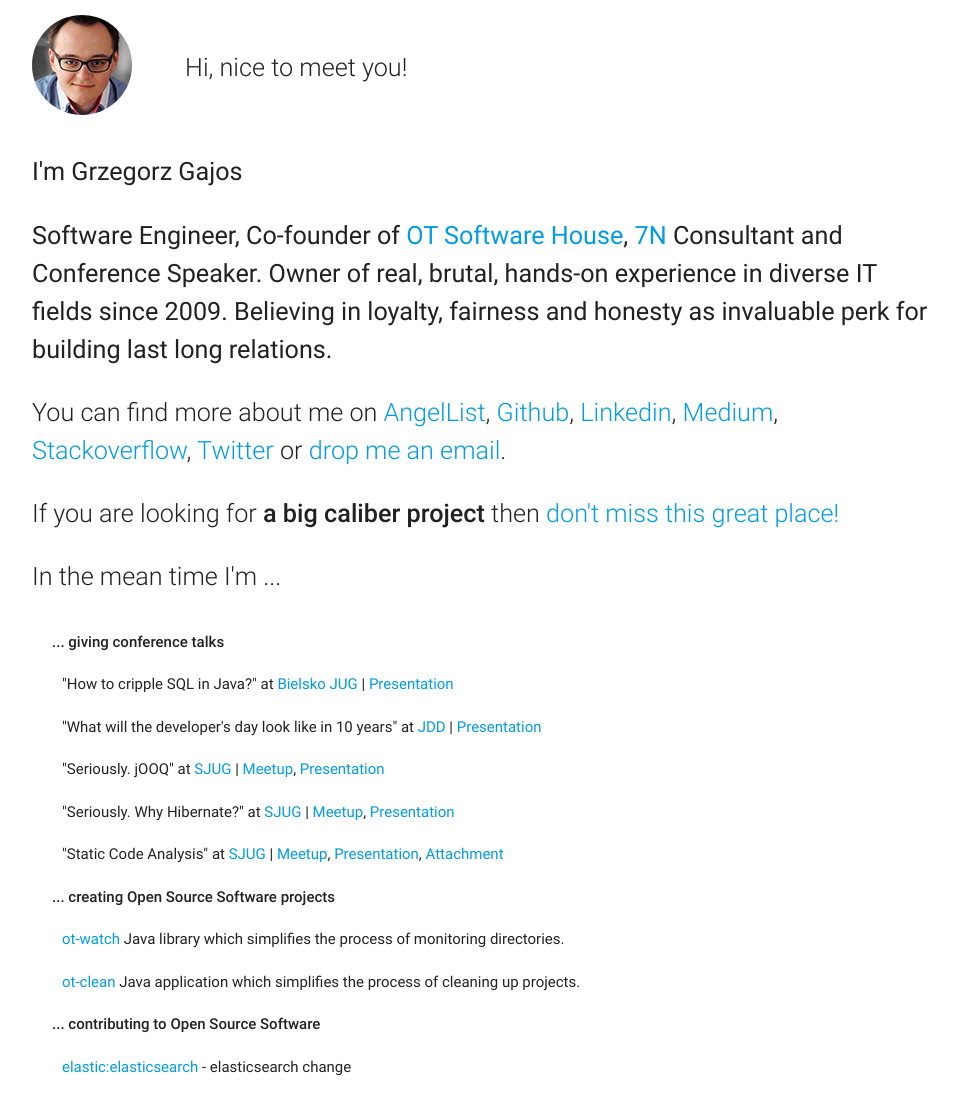
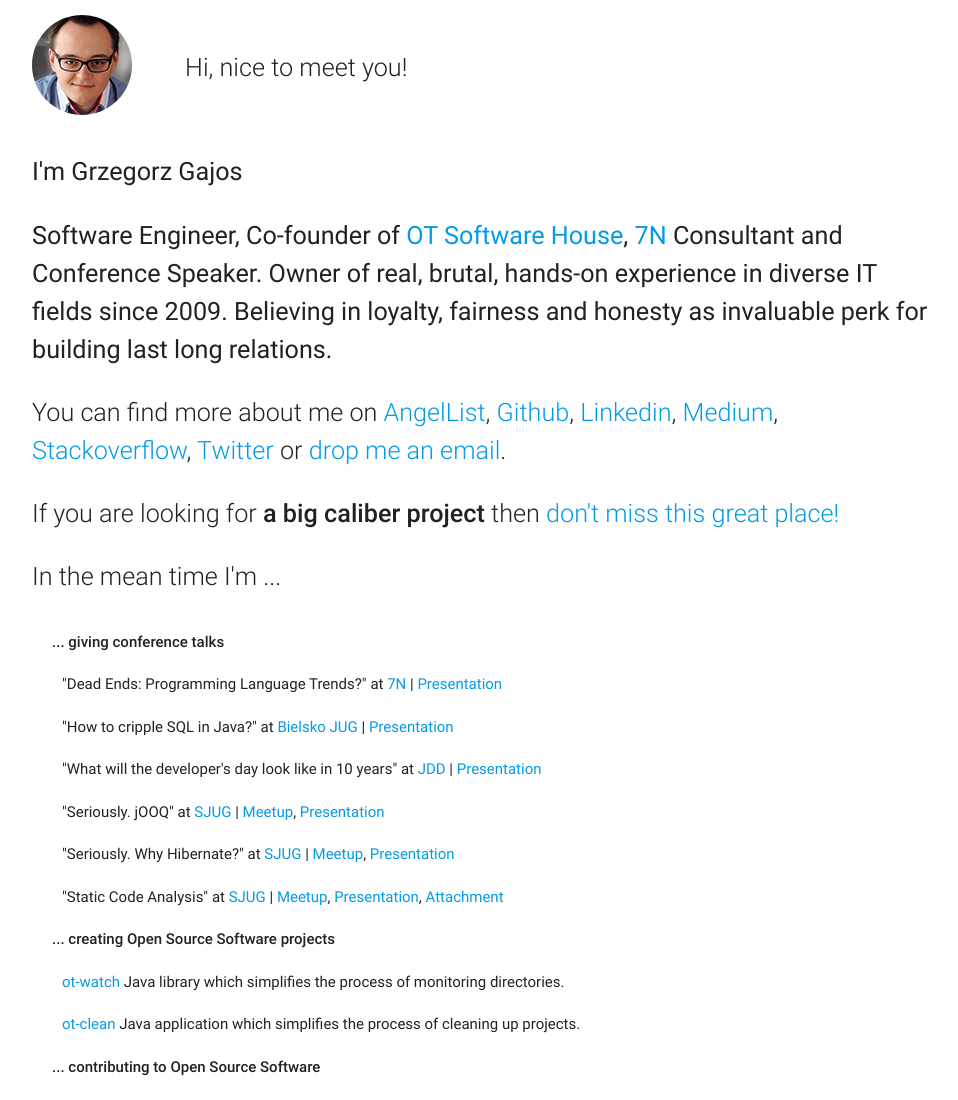
Before and after one commit to ggajos/ggajos.github.com, a plain HTML site: page index.html in a window 1280 px wide. Shown: the top 1100 px of the page, without its empty margins (160-1118 px from the left). Drawn offline with nearby package versions, Linux system fonts and the light colour scheme.

Commit message:
added dead ends presentation

```diff
--- a/index.html
+++ b/index.html
@@ -58,6 +58,10 @@
                     <strong>
                         ... giving conference talks
                     </strong>
+                </li>
+                <li class="collection-item">
+                    "Dead Ends: Programming Language Trends?" at <a rel="nofollow" href="https://www.7n.com/">7N</a>
+                    | <a rel="nofollow" href="https://docs.google.com/presentation/d/1Wn5uoht01b3mko0ggY8Ju7x3afWbCPW4EfUxqoMo8vo/edit#slide=id.g9dfe71e06b_0_73">Presentation</a>
                 </li>
                 <li class="collection-item">
                     "How to cripple SQL in Java?" at <a rel="nofollow" href="https://www.meetup.com/Bielsko-Biala-JUG/events/252222556">Bielsko JUG</a>
```
